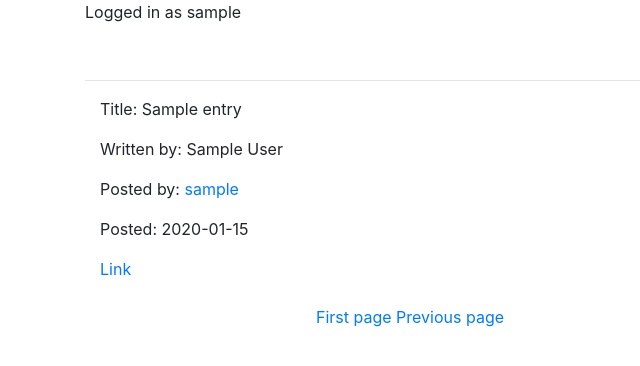
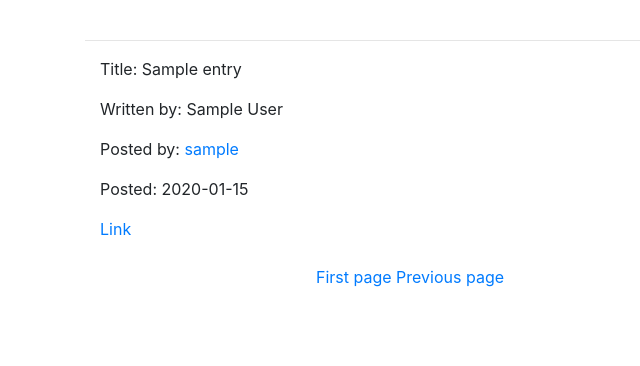
Before and after one commit to HoolaBoola/tsoha_article_library, a Flask app: template templates/index.html in a window 1280 px wide. Shown: the part 56-422 px from the top of the page, without its empty margins (0-640 px from the left). Run offline with Flask 2, Linux system fonts and the light colour scheme; the visitor is signed in with stand-in values (Sample User, id 1); the template is opened without the code that fills it: most values are stand-ins (such as "Sample title", 1, 10 or a date in 2020); some libraries are stand-ins or nearby versions.

Commit message:
Edited README.md

```diff
--- a/templates/index.html
+++ b/templates/index.html
@@ -5,7 +5,6 @@
 
   {% block content %}
   {% if session.username %}
-  <p>Logged in as {{ session.username }}</p>
   {% else %}
   <p>You're not logged in</p>
   {% endif %}
```
Also changed, not shown: README.md.
